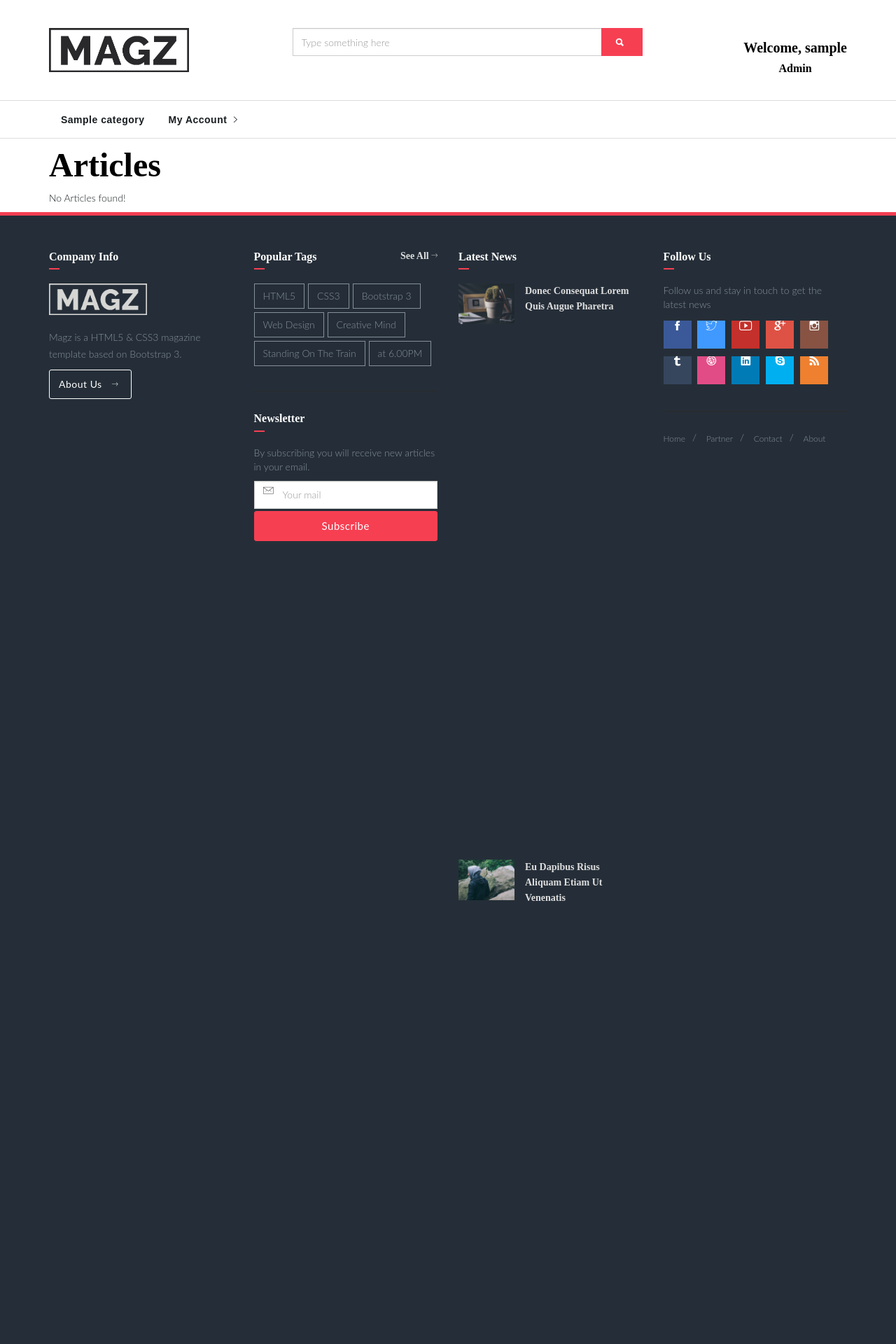
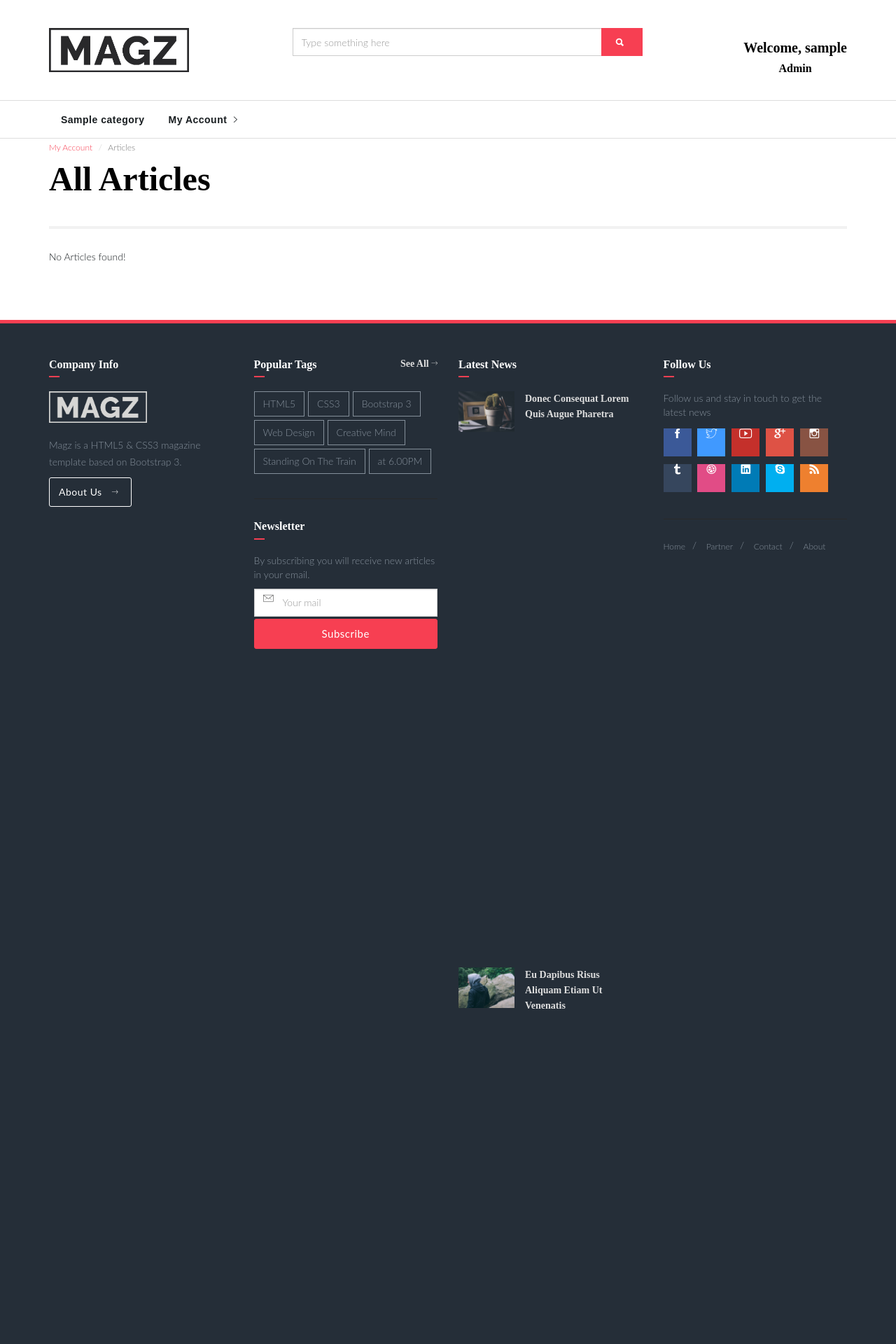
Before and after one commit to MaryamTaraif/NewsPortal, a PHP site: page /view_Articles.php in a window 1280 px wide. Shown: the top 1920 px of the page at 70% size. Run offline with PHP 8.4, Linux system fonts and the light colour scheme; the visitor is signed in with stand-in values (Sample User, id 1); tables that the repository leaves empty or names only in its code hold one stand-in row (values such as "Sample post"); some web fonts are replaced.

Commit message:
some changes

```diff
--- a/Database.php
+++ b/Database.php
@@ -19,7 +19,7 @@ class Database {
     }
 
     function connect() {
-        $this->dblink = mysqli_connect('localhost', 'u202003447', 'u202003447', 'db202003447') or die('CAN NOT CONNECT');
+        $this->dblink = mysqli_connect('localhost', 'u202002084', 'u202002084', 'db202002084') or die('CAN NOT CONNECT');
     }
 
     function __destruct() {
--- a/header.php
+++ b/header.php
@@ -136,7 +136,7 @@
                                     <li><a href="addArticle.php"><i class="icon ion-android-add"></i>Add Article</a></li>
                                     <li><a href="view_Articles.php"><i class="icon ion-ios-list"></i>Manage Articles</a></li>
                                     <li><a href="view_Users.php"><i class="icon ion-person-stalker"></i>Manage Users</a></li>
-                                    <li><a href="view_Articles.php"><i class="icon ion-android-settings"></i>Administration Reports</a></li>';
+                                    <li><a href="adminReports.php"><i class="icon ion-android-settings"></i>Administration Reports</a></li>';
 
                                     }
                                     echo '<li><a href="logout.php"><i class="icon ion-log-out"></i> Logout</a></li>
--- a/view_Articles.php
+++ b/view_Articles.php
@@ -1,7 +1,7 @@
 <?php
-// Check if the user is not logged in, then redirect to login
-ob_start();
 include 'header.php';
+
+// Check if the user is not logged in or is not an admin, then redirect to permission denied page
 if (!isset($_SESSION['username']) || $_SESSION['role'] !== 'Admin') {
     header("Location: permission_denied.php");
     exit();
@@ -11,16 +11,22 @@ $articles = new Article();
 $list = $articles->getArticles();
 ?>
 
-<div class="container" style="padding-top: 200px;">
-    <h1>Articles</h1>
+<div class="container" style="padding-top: 200px; padding-bottom: 70px;">
+    <div class="row">
+        <div class="col-md-12">
+            <ol class="breadcrumb">
+                <li><a href="#">My Account</a></li>
+                <li class="active">Articles</li>
+            </ol>
+            <h1 class="page-title">All Articles</h1>
+        </div>
+    </div>
+    <div class="line"></div>
 
+    <div class="row">
         <?php
         // Check if the result is not empty
         if (!empty($list)) {
-        echo '<div class="line">
-                <div>All Articles</div>
-              </div>';
-
             // Loop through and display each article
             foreach ($list as $article) {
                 echo '<article class="col-md-12 article-list">
@@ -38,7 +44,7 @@ $list = $articles->getArticles();
                                 <h1><a href="singleArticle.php?aid='. $article->article_id .'">'. $article->title .'</a></h1>
                                 <p>'. $article->description .'</p>
                                 <footer>
-                          <a class="btn btn-primary more"  href="addArticle.php?id='.$article->article_id.'">
+                                    <a class="btn btn-primary more" href="addArticle.php?id='.$article->article_id.'">
                                         <div>Edit</div>
                                         <div><i class="ion-ios-arrow-thin-right"></i></div>
                                     </a>
@@ -49,19 +55,22 @@ $list = $articles->getArticles();
                     </article>';
             }
         } else {
-        echo '<p>No Articles found!</p>';
+            echo '<div class="col-md-12">
+                    <p>No Articles found!</p>
+                  </div>';
         }
         ?>
+    </div>
 </div>
 
 <script>
     function deleteArticle(articleId) {
         if (confirm("Are you sure you want to delete this article?")) {
-            // make an AJAX request
+            // Make an AJAX request
             var xhttp = new XMLHttpRequest();
             xhttp.onreadystatechange = function() {
                 if (this.readyState === 4 && this.status === 200) {
-                    // update the page
+                    // Update the page
                     if (this.responseText === "deleted") {
                         location.reload();
                         alert("Deleted Successfully");
```
Also changed, not shown: view_Users.php (+19 -12 lines), 1 other file. Lines whose indentation alone changed are shown as unchanged.
